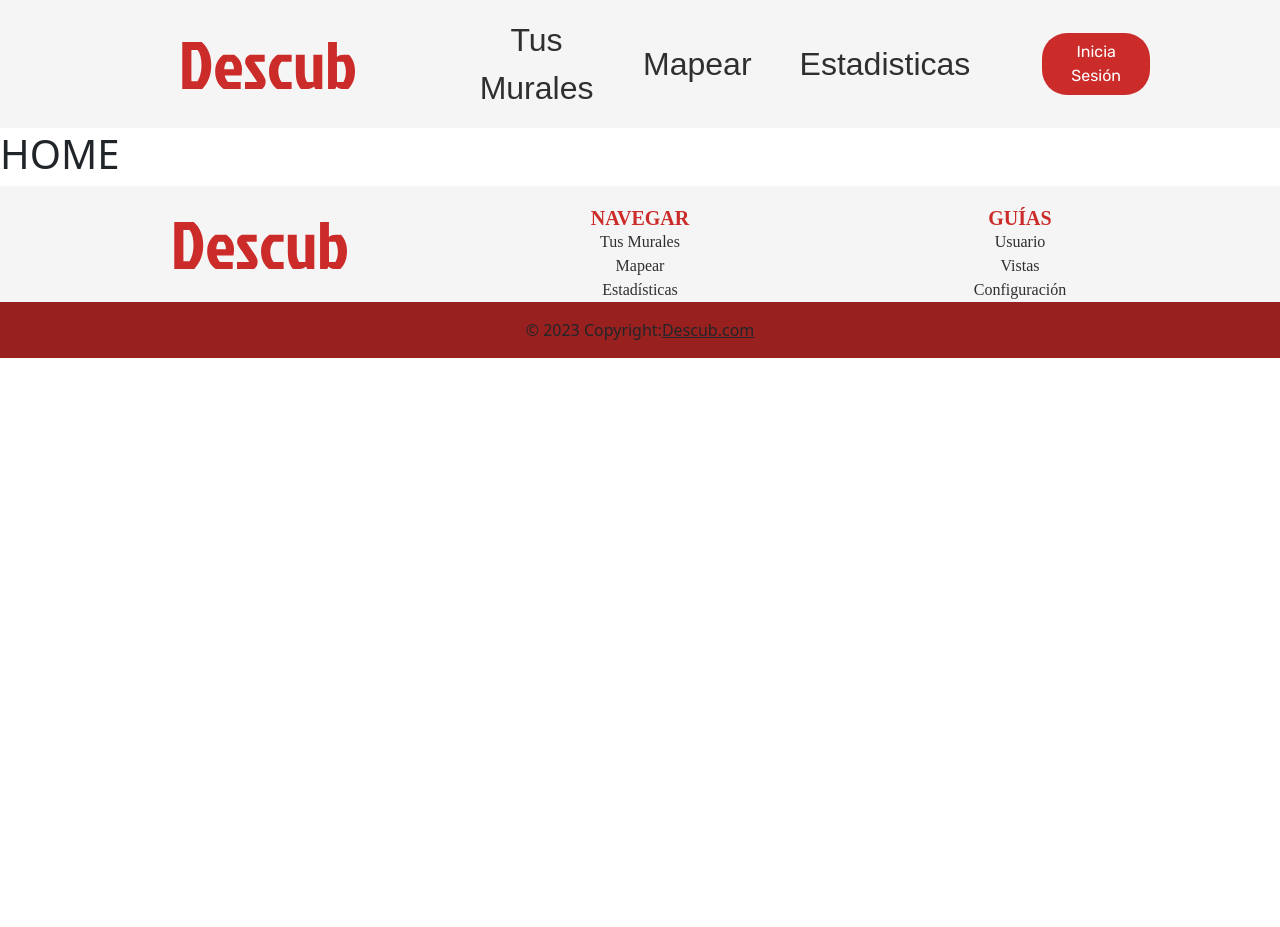
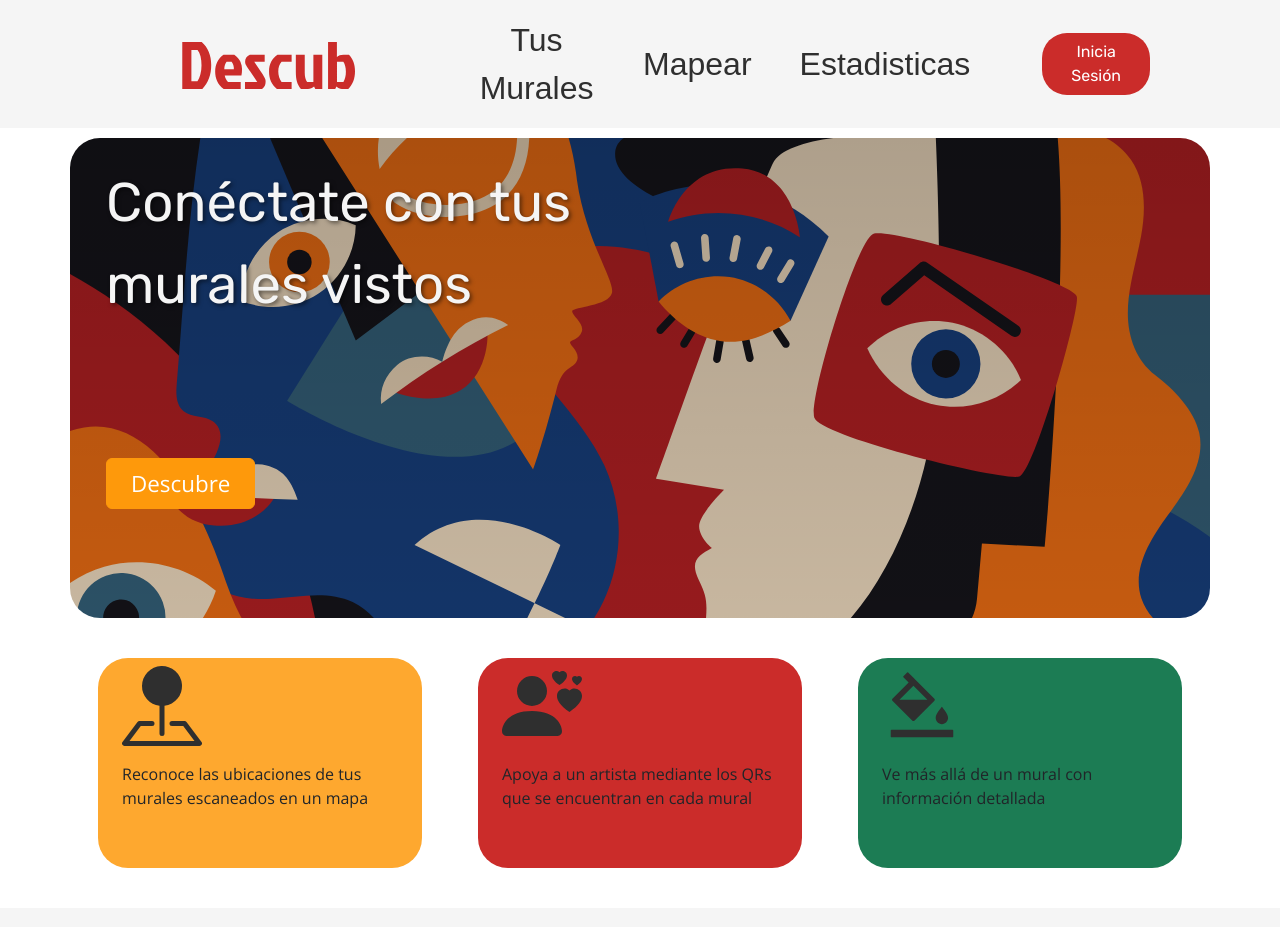
Before and after one commit to johanrmy/ReactDemo-Descub, a React (Vite) app: page / in a window 1280 px wide. Shown: the top 927 px of the page. Before the commit the page ends 800 px from the top, so only its background shows below. Built offline with nearby package versions, Linux system fonts and the light colour scheme; a web font is replaced by a local one.

Commit message:
agregar vista home

```diff
--- /dev/null
+++ b/src/components/Home.jsx
@@ -0,0 +1,63 @@
+import { Container,Row,Col,Button } from "react-bootstrap"
+import { Link } from "react-router-dom";
+import { BsPinMapFill,BsPersonHearts } from "react-icons/bs";
+import { AiOutlineBgColors } from "react-icons/ai";
+function HomeSection(){
+    return (
+      <section>
+        <Container>
+          <Row className="my-2">
+            <Col lg={12} md={12} sm={12} xs={12}>
+              <Row className="div-home-1">
+                <Col lg={7} md={12} sm={12} xs={12}>
+                  <div className="title-div-home-1 p-4">
+                    Conéctate con tus murales vistos
+                  </div>
+                </Col>
+                <Col lg={12} md={12} sm={12} xs={12}>
+                  <div className="p-4">
+                    <Link to={"/tusmurales"}>
+                      <Button
+                        className="btn-home-1 px-4 py-2"
+                        variant="warning"
+                      >
+                        Descubre
+                      </Button>
+                    </Link>
+                  </div>
+                </Col>
+              </Row>
+            </Col>
+          </Row>
+          <Row className="my-4">
+            <Col lg={4} md={4} sm={12} xs={12}>
+              <div className="div-home-2 p-3">
+                <div className="card-home-start py-2 px-4">
+                    <BsPinMapFill className="icon-home"/>
+                    <div className="text-home-2 mt-3">Reconoce las ubicaciones de tus murales escaneados en un mapa</div>
+                </div>
+              </div>
+            </Col>
+            <Col lg={4} md={4} sm={12} xs={12}>
+              <div className="div-home-2 p-3">
+              <div className="card-home-center py-2 px-4">
+                    <BsPersonHearts className="icon-home"/>
+                    <div className="text-home-2 mt-3">Apoya a un artista mediante los QRs que se encuentran en cada mural</div>
+                </div>
+              </div>
+            </Col>
+            <Col lg={4} md={4} sm={12} xs={12}>
+              <div className="div-home-2 p-3">
+              <div className="card-home-end py-2 px-4">
+                    <AiOutlineBgColors className="icon-home"/>
+                    <div className="text-home-2 mt-3">Ve más allá de un mural con información detallada</div>
+                </div>
+              </div>
+            </Col>
+          </Row>
+        </Container>
+      </section>
+    );
+}
+
+export default HomeSection
--- a/src/routes/Home.jsx
+++ b/src/routes/Home.jsx
@@ -1,11 +1,13 @@
 import DescubNavbar from "../components/Navbar";
 import DescubFooter from "../components/Footer";
+import HomeSection from "../components/Home";
 
-function Home(){
+function Home(isAllowed){
+  const value = isAllowed.isAllowed
     return (
       <>
-        <DescubNavbar />
-        <h1>HOME</h1>
+        <DescubNavbar isA={value}/>
+        <HomeSection/>
         <DescubFooter />
       </>
     );
```
Also changed, not shown: src/assets/home-bg.svg (added).
